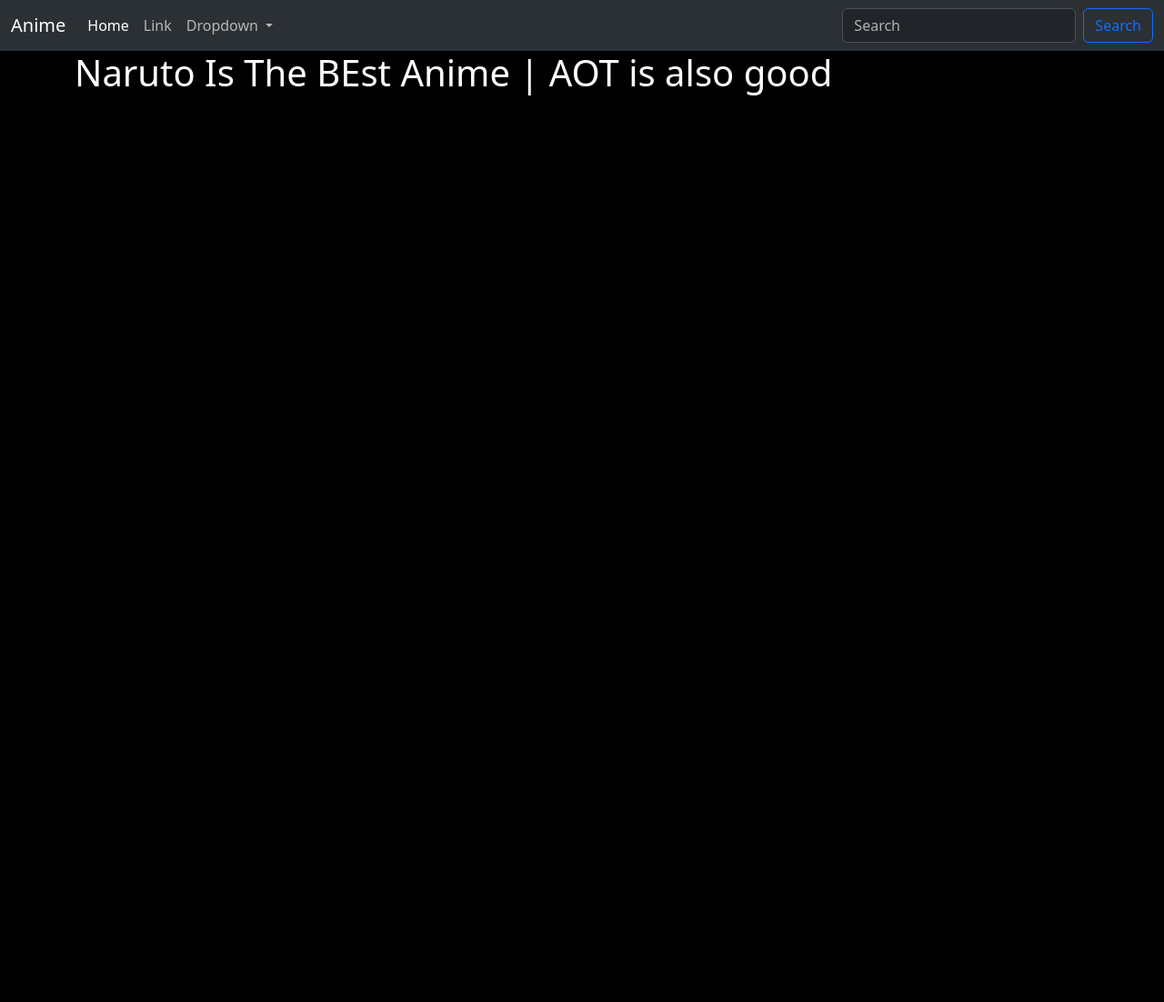
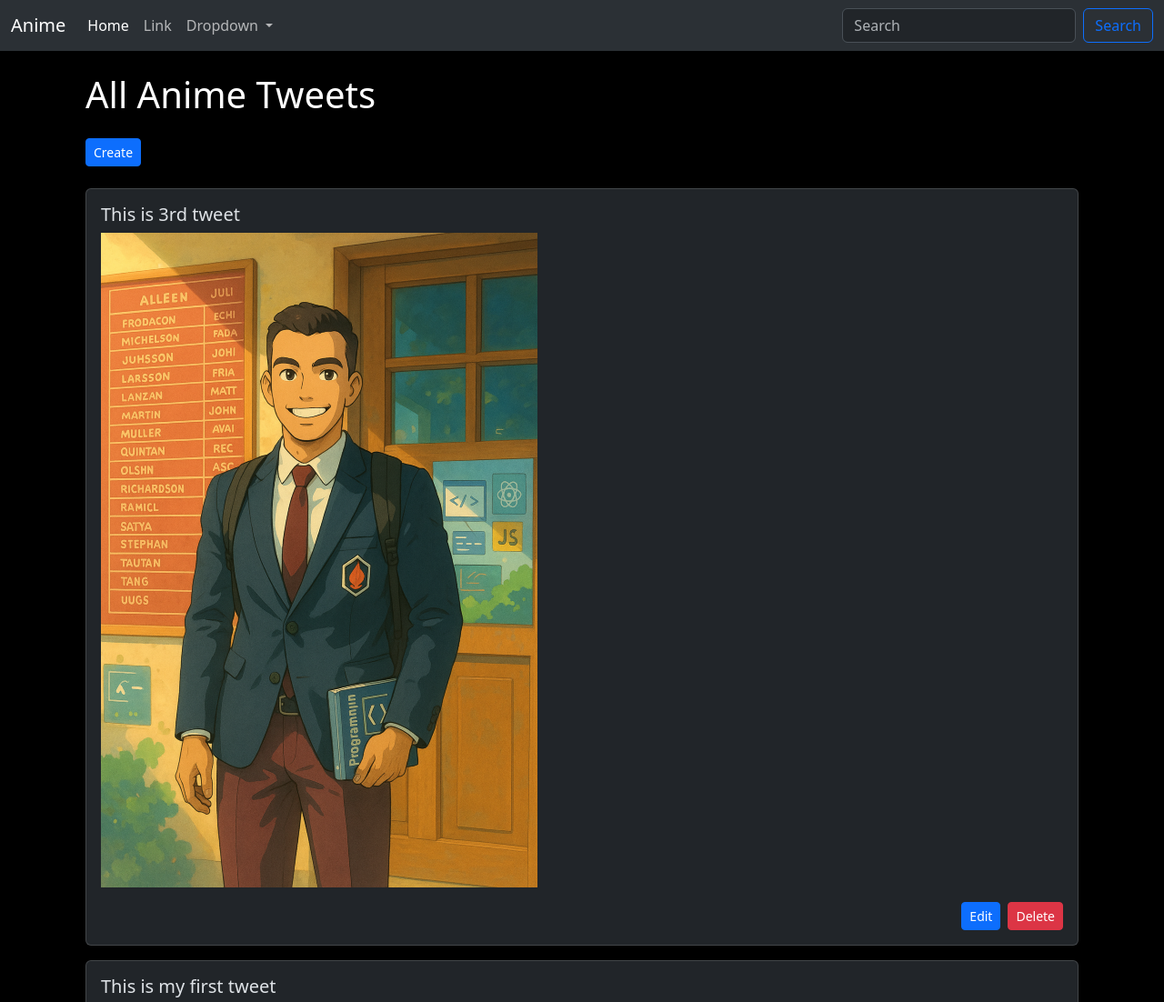
Before and after one commit to Webdev-Ishan/Django_Practice, a Django app: page /anime/ in a window 1280 px wide. Shown: the top 1102 px of the page at 91% size. Before the commit the page ends 105 px from the top, so only its background shows below. Run offline with Django 5.2, Linux system fonts and the light colour scheme; data comes from the database, SQL or seed files in the repository; both versions use the stored data as it was after the commit.

Commit message:
Al the CRUD operations are corectly implemented

```diff
--- a/Practice/Anime/models.py
+++ b/Practice/Anime/models.py
@@ -7,9 +7,9 @@
     user = models.ForeignKey(User,on_delete=models.CASCADE)
     text = models.TextField(max_length=240)
     photo = models.ImageField( upload_to="photos/",blank=True,null=True)
-    created_at = models.DateTimeField(auto_now_add=False)
+    created_at = models.DateTimeField(auto_now_add=True)
     updated_at = models.DateTimeField( auto_now=True)
 
 
-def __str__(self):
-    return f'{self.user.username}- {self.text[:10]}'
+    def __str__(self):
+     return f'{self.user.username}- {self.text[:10]}'
--- /dev/null
+++ b/Practice/Anime/templates/all_tweets.html
@@ -0,0 +1,30 @@
+{% extends "layout.html" %}
+
+{% block title %}
+Anime Talks
+{% endblock %}
+
+{% block content %}
+<div class="container mt-4">
+  <h1 class="mb-4">All Anime Tweets</h1>
+  <a href="{% url 'createTweet'  %}" class="btn btn-primary btn-sm mb-4">Create</a>
+  {% for tweet in tweets %}
+    <div class="card mb-3">
+      <div class="card-body">
+        <h5 class="card-title">{{ tweet.text }}</h5>
+
+        {% if tweet.photo %}
+          <img src="{{ tweet.photo.url }}" alt="Tweet Image" class="img-fluid mb-3" />
+        {% endif %}
+
+        <div class="d-flex justify-content-end gap-2">
+          <a href="{% url 'editTweet' tweet.id %}" class="btn btn-primary btn-sm">Edit</a>
+          <a href="{% url 'deleteTweet' tweet.id %}" class="btn btn-danger btn-sm">Delete</a>
+        </div>
+      </div>
+    </div>
+  {% empty %}
+    <p>No tweets found.</p>
+  {% endfor %}
+</div>
+{% endblock %}
--- a/Practice/Anime/templates/index.html
+++ b/Practice/Anime/templates/index.html
@@ -6,5 +6,5 @@
 
 {% block content %}
 
-<h1>Naruto Is The BEst Anime | AOT is also good</h1>
+<h1>Naruto Is The Best Anime | AOT is also good</h1>
 {% endblock %}
--- a/Practice/Anime/urls.py
+++ b/Practice/Anime/urls.py
@@ -2,5 +2,9 @@
 from . import views
 
 urlpatterns = [
-     path('', views.hello,name="index"),
+     path('', views.listTweets,name="listTweets"),
+     path('create/', views.createTweet,name="createTweet"),
+     path('<int:tweet_id>/delete/', views.deleteTweet,name="deleteTweet"),
+     path('<int:tweet_id>/edit/', views.editTweet,name="editTweet"),
+
 ]
--- a/Practice/Anime/views.py
+++ b/Practice/Anime/views.py
@@ -13,21 +13,23 @@
     tweets = Tweet.objects.all().order_by("-created_at")
     return render(request,'all_tweets.html',{"tweets":tweets})
 
+
+
 def createTweet(request):
     if request.method == "POST":
-        form = Tweetform(request.POST,request.Files)
-        if  form.is_valid():
-         tweet= form.save(commit=False)
-         tweet.user=request.user
-         tweet.save()
-
-
-        return redirect("listTweets")
+        form = Tweetform(request.POST, request.FILES)
+        if form.is_valid():
+            tweet = form.save(commit=False)
+            tweet.user = request.user
+            tweet.save()
+            return redirect("listTweets")
+        else:
+            print(form.errors)  # Debugging
     else:
-
         form = Tweetform()
 
-    return render(request,"create_tweet.html",{"form":form})
+    return render(request, "create_tweet.html", {"form": form})
+
 
 
 def editTweet(request,tweet_id):
```
Also changed, not shown: Practice/Anime/templates/create_tweet.html (added, +25 -0 lines), Practice/Anime/templates/delete_tweet.html (added, +15 -0 lines), Practice/db.sqlite3, Practice/media/photos/20190704_132344.jpg (added), Practice/media/photos/20190704_132344_D978yjg.jpg (added), Practice/media/photos/20190704_132344_xuAqDOv.jpg (added), Practice/media/photos/Young_Man_at_Classroom_Entrance.png (added), 3 other files.
